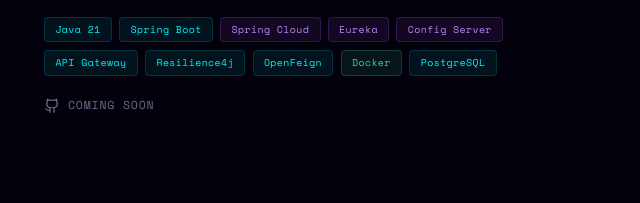
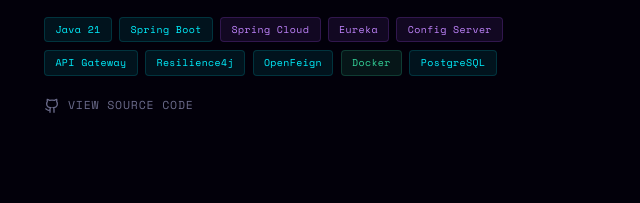
Before and after one commit to JDEV-SACHIN-K/PORTFOLIO, a plain HTML site: page index.html in a window 1280 px wide. Shown: the part 2997-3200 px from the top of the page, 620-1260 px from the left. Drawn offline with nearby package versions, Linux system fonts and the light colour scheme; animation ran at ten frames a second.

Commit message:
Update project link

```diff
--- a/index.html
+++ b/index.html
@@ -339,7 +339,7 @@
       </div>
     </div>
 
-    <div class="project-row reveal">
+<div class="project-row reveal">
       <div class="proj-visual">
         <div class="proj-icon" style="background:rgba(52,211,153,0.15);border-color:rgba(52,211,153,0.3);box-shadow:0 0 30px rgba(52,211,153,0.1)">⚙️</div>
       </div>
@@ -359,9 +359,9 @@
           <span class="tech-tag grn">Docker</span>
           <span class="tech-tag">PostgreSQL</span>
         </div>
-        <a href="#" class="proj-link">
+        <a href="https://github.com/JDEV-SACHIN-K/microservices-ecosystem" target="_blank" rel="noreferrer" class="proj-link">
           <svg viewBox="0 0 24 24" fill="none" stroke="currentColor" stroke-width="2"><path d="M15 22v-4a4.8 4.8 0 0 0-1-3.5c3 0 6-2 6-5.5.08-1.25-.27-2.48-1-3.5.28-1.15.28-2.35 0-3.5 0 0-1 0-3 1.5-2.64-.5-5.36-.5-8 0C6 2 5 2 5 2c-.3 1.15-.3 2.35 0 3.5A5.403 5.403 0 0 0 4 9c0 3.5 3 5.5 6 5.5-.39.49-.68 1.05-.85 1.65-.17.6-.22 1.23-.15 1.85v4"/><path d="M9 18c-4.51 2-5-2-7-2"/></svg>
-          Coming Soon
+          View Source Code
         </a>
       </div>
     </div>
```
